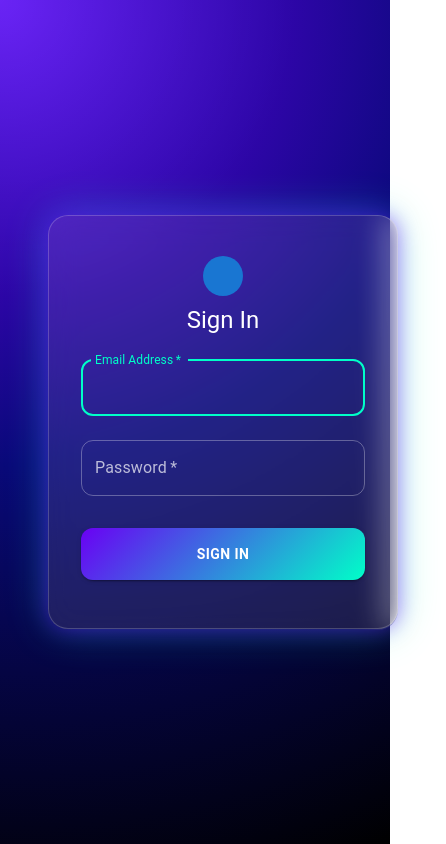
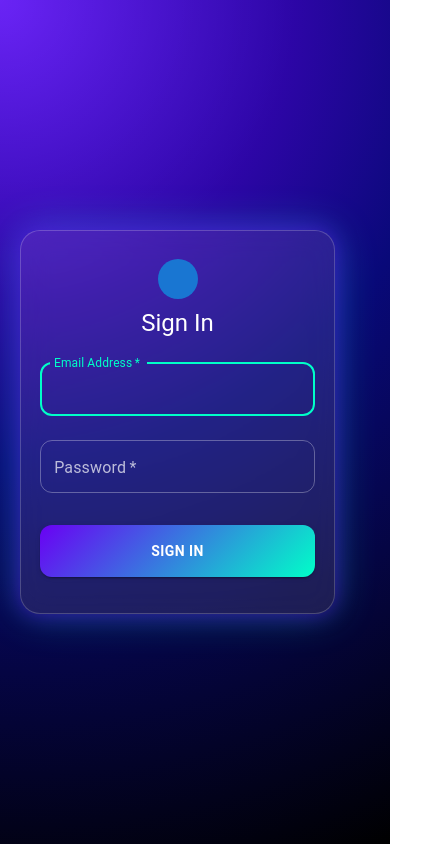
Before and after one commit to sadeghdev1/login-page, a React (Vite) app: page / in a window 390 px wide. Shown: the whole page, 446 px wide, since content can reach past the window. Built offline with nearby package versions, Linux system fonts and the light colour scheme; some icons are missing.

Commit message:
Update files

```diff
--- a/src/login.css
+++ b/src/login.css
@@ -1,7 +1,21 @@
+* {
+  margin: 0;
+  padding: 0;
+  box-sizing: border-box;
+}
+
 body {
   min-height: 100vh;
+  display: flex;
+  width: 100%;
+  height: 100%;
   background: radial-gradient(circle at top left, #6a00f4, #090979, #000000);
+  background-size: cover;
+  background-position: center;
   overflow: hidden;
+  justify-content: center;
+  align-items: center;
+  padding: 1rem;
 }
 
 .glow {
@@ -21,6 +35,7 @@ body {
 .login-card {
   width: 350px;
   padding: 2rem;
+  max-width: 400px;
   border-radius: 20px;
   backdrop-filter: blur(15px);
   color: #fff;
@@ -59,3 +74,15 @@ body {
   transform: scale(1.04);
   box-shadow: 0 0 20px rgba(106, 0, 244, 0.6), 0 0 30px rgba(0, 255, 200, 0.5);
 }
+
+@media (max-width: 480px) {
+  .login-card {
+    padding: 1.2rem;
+    max-width: 90%;
+  }
+
+  .login-card input,
+  .login-card button {
+    font-size: 14px;
+  }
+}
```
